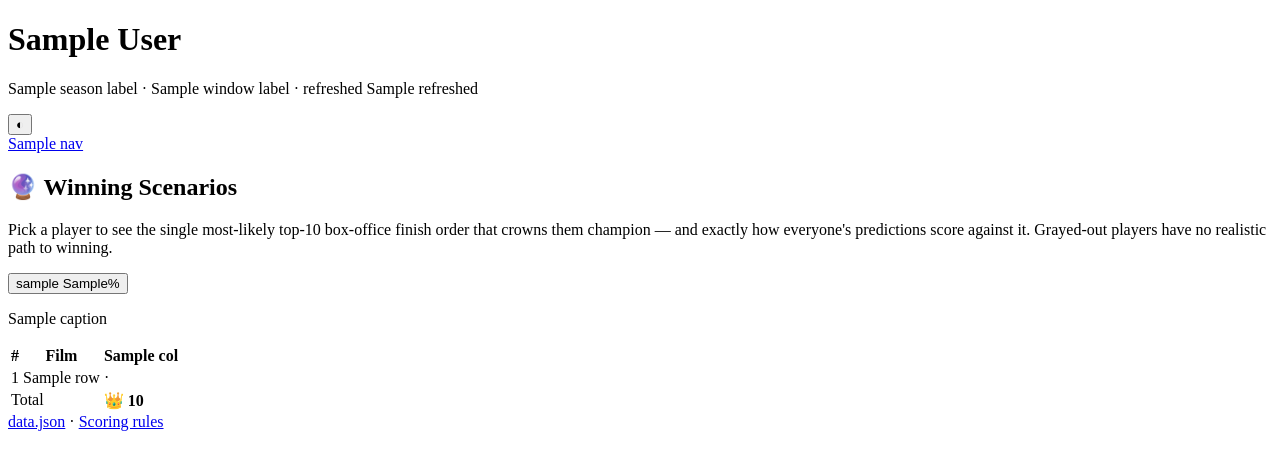
After one commit to bclarkejr/interactive-smw, a Python web app: template smw/render/templates/scenarios.html.j2 in a window 1280 px wide. The commit adds this page. Shown: the top 470 px of the page. Run offline with Jinja, Linux system fonts and the light colour scheme; the template is opened without the code that fills it: most values are stand-ins (such as "Sample title", 1, 10 or a date in 2020).

Commit message:
feat: winning scenarios page with per-player tabs
Co-Authored-By: Claude Fable 5 <noreply@anthropic.com>
Claude-Session: https://claude.ai/code/session_01GrMAZGZpSTgoUquZ2tqAmc

```diff
--- /dev/null
+++ b/smw/render/templates/scenarios.html.j2
@@ -0,0 +1,54 @@
+{% extends "base.html.j2" %}
+{% block content %}
+{% if tabs is none %}
+<div class="locked">Not enough films have projections yet to simulate win
+probabilities — {{ reason }}. This view unlocks once the forecast is live.</div>
+{% else %}
+<h2>🔮 Winning Scenarios</h2>
+<p class="stats-line">Pick a player to see the single most-likely top-10 box-office
+finish order that crowns them champion — and exactly how everyone's predictions score
+against it. Grayed-out players have no realistic path to winning.</p>
+<div class="tab-row" role="tablist">
+{% for t in tabs %}
+  {% if t.scenario %}
+  <button type="button" class="tab" data-tab="{{ loop.index0 }}"
+    aria-pressed="{{ 'true' if loop.first else 'false' }}">
+    {{ t.username }} <span class="stats-line">{{ t.win_pct }}%</span></button>
+  {% else %}
+  <button type="button" class="tab" disabled
+    title="{{ t.username }} wins in none of the simulated seasons">
+    {{ t.username }} <span class="stats-line">0%</span></button>
+  {% endif %}
+{% endfor %}
+</div>
+{% for t in tabs %}{% if t.scenario %}
+<section class="scenario-panel" data-panel="{{ loop.index0 }}"
+  {% if not loop.first %}hidden{% endif %}>
+<p>{{ t.scenario.caption }}</p>
+<div class="table-scroll">
+<table>
+<thead><tr><th>#</th><th>Film</th>
+{% for u in t.scenario.columns %}
+<th class="num {% if u == t.username %}highlight-col{% endif %}">{{ u }}</th>
+{% endfor %}</tr></thead>
+<tbody>
+{% for row in t.scenario.rows %}
+<tr><td>{{ loop.index }}</td><td>{{ row.title }}</td>
+{% for c in row.cells %}
+<td class="num {% if t.scenario.columns[loop.index0] == t.username %}highlight-col{% endif %}">
+  {%- if c > 0 %}<span class="cell-pos">{{ c }}</span>{% else %}<span class="cell-none">·</span>{% endif -%}
+</td>
+{% endfor %}</tr>
+{% endfor %}
+</tbody>
+<tfoot><tr><td colspan="2">Total</td>
+{% for total in t.scenario.totals %}
+<td class="num"><strong>{% if loop.first %}👑 {% endif %}{{ total }}</strong></td>
+{% endfor %}</tr></tfoot>
+</table>
+</div>
+</section>
+{% endif %}{% endfor %}
+<script>{{ scenarios_js }}</script>
+{% endif %}
+{% endblock %}
```
Also changed, not shown: smw/render/page.py (+32 -0 lines), smw/render/static/scenarios.js (added, +13 -0 lines), smw/render/static/site.css (+8 -0 lines), tests/fixtures/snapshot_index.html (+8 -0 lines), tests/test_scenarios_render.py (added, +70 -0 lines).
